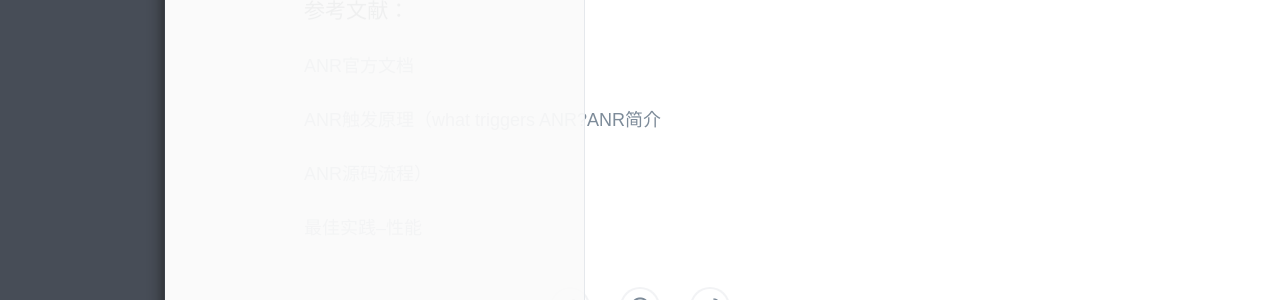
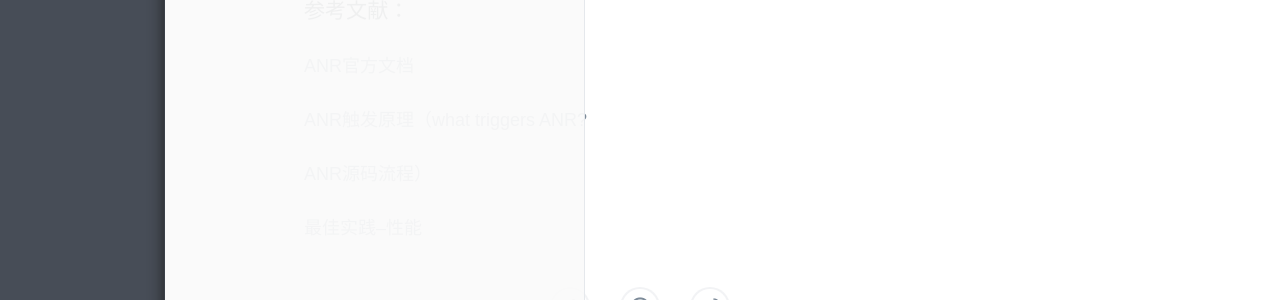
Before and after one commit to BaoyangBob/baoyangbob.github.io, a Jekyll site: the page built from _posts/tech/2016-03-26-Android-ANR-notes.md, in a window 1280 px wide. Shown: the part 2006-2306 px from the top of the page. Built offline with Jekyll 4.4.1, drawn with Linux system fonts in a browser that asks for light colours; comment, search, counter and statistics services are not loaded.

Commit message:
Update 2016-03-26-Android-ANR-notes.md

```diff
--- a/_posts/tech/2016-03-26-Android-ANR-notes.md
+++ b/_posts/tech/2016-03-26-Android-ANR-notes.md
@@ -3,7 +3,6 @@
 title: ANR学习笔记
 category: 技术
 tags: ANR
-description: ANR学习笔记
 ---
 
 
@@ -12,7 +11,7 @@
 ### ANR触发条件
 - 5秒内未响应input event,包括key和touch两种事件
 - 10秒内未执行完的[`BroadcastReceiver`][1]
-- 20秒内未执行完的[`Service`](http://developer.android.com/reference/android/app/Service.html),注意：Service也是执行在主线程中。
+- 20秒内未执行完的`Service`,注意：Service也是执行在主线程中。
 
 
 ### 需要注意ANR的场景
@@ -66,7 +65,7 @@
 ### 参考文献：
 [ANR官方文档][20]
 
-[ANR触发原理（what triggers ANR?ANR简介][21]
+[ANR触发原理（what triggers ANR?][21]
 
 [ANR源码流程）][22]
 
```
